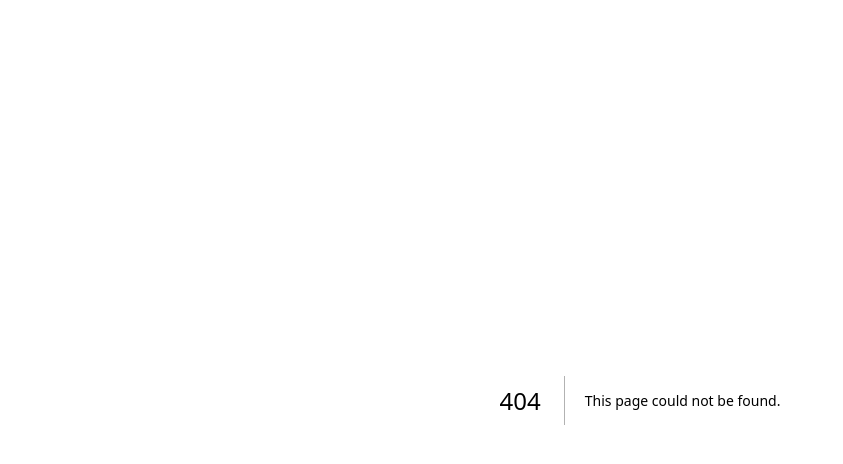
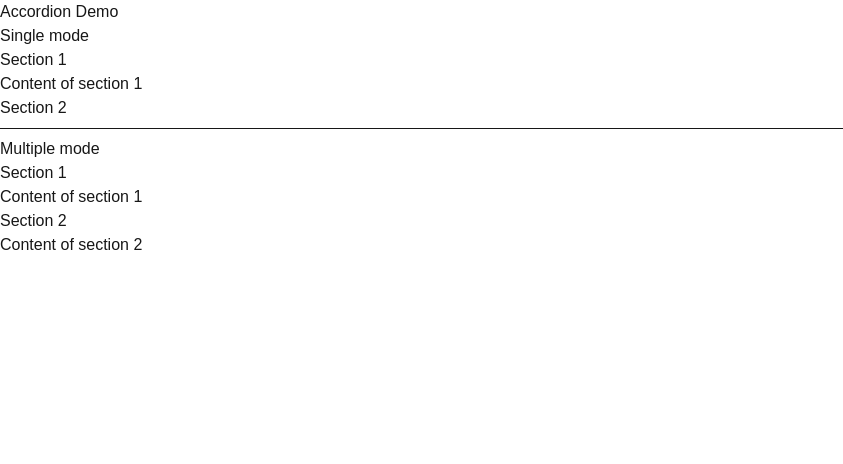
Before and after one commit to nytrimion/react-training, a Next.js app: page /accordion in a window 1280 px wide. Before the commit this address had no page. Shown: the top 464 px of the page, without its empty margins (0-843 px from the left). Built offline with nearby package versions, Linux system fonts and the light colour scheme.

Commit message:
feat: module 04 Accordion compound components

```diff
--- /dev/null
+++ b/src/app/accordion/page.tsx
@@ -0,0 +1,34 @@
+'use client'
+
+import { Accordion } from '@/components/Accordion'
+
+export default function AccordionPage() {
+  return (
+    <>
+      <h1>Accordion Demo</h1>
+      <h2>Single mode</h2>
+      <Accordion type="single" headingLevel={3} defaultValue="item-1">
+        <Accordion.Item value="item-1">
+          <Accordion.Trigger>Section 1</Accordion.Trigger>
+          <Accordion.Content>Content of section 1</Accordion.Content>
+        </Accordion.Item>
+        <Accordion.Item value="item-2">
+          <Accordion.Trigger>Section 2</Accordion.Trigger>
+          <Accordion.Content>Content of section 2</Accordion.Content>
+        </Accordion.Item>
+      </Accordion>
+      <hr className="my-2" />
+      <h2>Multiple mode</h2>
+      <Accordion type="multiple" defaultValue={['item-1', 'item-2']}>
+        <Accordion.Item value="item-1">
+          <Accordion.Trigger>Section 1</Accordion.Trigger>
+          <Accordion.Content>Content of section 1</Accordion.Content>
+        </Accordion.Item>
+        <Accordion.Item value="item-2">
+          <Accordion.Trigger>Section 2</Accordion.Trigger>
+          <Accordion.Content>Content of section 2</Accordion.Content>
+        </Accordion.Item>
+      </Accordion>
+    </>
+  )
+}
--- /dev/null
+++ b/src/components/Accordion/Accordion.tsx
@@ -0,0 +1,163 @@
+'use client'
+
+import { ReactNode, useMemo, useState } from 'react'
+import {
+  AccordionContext,
+  AccordionItemContext,
+  HeadingLevel,
+  useAccordionContext,
+  useAccordionItemContext,
+} from './AccordionContext'
+
+type AccordionProps = {
+  headingLevel?: HeadingLevel // default 3
+  children: ReactNode
+} & (
+  | {
+      type: 'single'
+      defaultValue?: string
+      value?: string
+      onValueChange?: (value: string | null) => void
+    }
+  | {
+      type: 'multiple'
+      defaultValue?: string[]
+      value?: string[]
+      onValueChange?: (value: string[]) => void
+    }
+)
+
+function AccordionRoot({
+  type,
+  defaultValue,
+  value,
+  onValueChange,
+  headingLevel = 3,
+  children,
+}: AccordionProps) {
+  const [internalValues, setInternalValues] = useState(() =>
+    resolveInternalValues(type, defaultValue)
+  )
+  const isControlled = value !== undefined
+  const openValues = useMemo(
+    () => (isControlled ? resolveInternalValues(type, value) : internalValues),
+    [internalValues, isControlled, type, value]
+  )
+  const toggle = (itemValue: string) => {
+    const newValue = toggleItemValue(type, itemValue, openValues)
+
+    if (!isControlled) {
+      setInternalValues(newValue)
+    }
+    if (type === 'single') {
+      onValueChange?.(newValue[0] ?? null)
+    } else {
+      onValueChange?.(newValue)
+    }
+  }
+
+  return (
+    <AccordionContext.Provider value={{ headingLevel, openValues, toggle }}>
+      <div>{children}</div>
+    </AccordionContext.Provider>
+  )
+}
+
+function resolveInternalValues(accordionType: AccordionProps['type'], value?: string | string[]) {
+  if (value === undefined) {
+    return []
+  }
+  switch (accordionType) {
+    case 'single':
+      if (typeof value !== 'string') {
+        throw new Error('Single accordion type expects string value')
+      }
+      return [value]
+    case 'multiple':
+      if (!Array.isArray(value)) {
+        throw new Error('Multiple accordion type expects array value')
+      }
+      return value
+    default:
+      accordionType satisfies never
+      return []
+  }
+}
+
+function toggleItemValue(
+  accordionType: AccordionProps['type'],
+  itemValue: string,
+  openValues: string[]
+) {
+  switch (accordionType) {
+    case 'single':
+      return openValues.includes(itemValue) ? [] : [itemValue]
+    case 'multiple':
+      return openValues.includes(itemValue)
+        ? openValues.filter((value) => value !== itemValue)
+        : [...openValues, itemValue]
+    default:
+      accordionType satisfies never
+      return []
+  }
+}
+
+interface AccordionItemProps {
+  value: string
+  children: ReactNode
+}
+
+function AccordionItem({ value, children }: AccordionItemProps) {
+  const accordion = useAccordionContext()
+  const isOpen = accordion.openValues.includes(value)
+
+  return (
+    <AccordionItemContext.Provider value={{ value, isOpen }}>
+      <div>{children}</div>
+    </AccordionItemContext.Provider>
+  )
+}
+
+function AccordionTrigger({ children }: { children: ReactNode }) {
+  const accordion = useAccordionContext()
+  const item = useAccordionItemContext()
+  const Heading = `h${accordion.headingLevel}` as const
+  const contentId = `accordion-content-${item.value}`
+  const triggerId = `accordion-trigger-${item.value}`
+
+  const handleToggle = () => accordion.toggle(item.value)
+
+  return (
+    <Heading>
+      <button
+        id={triggerId}
+        type="button"
+        onClick={handleToggle}
+        aria-expanded={item.isOpen}
+        aria-controls={contentId}
+      >
+        {children}
+      </button>
+    </Heading>
+  )
+}
+
+function AccordionContent({ children }: { children: ReactNode }) {
+  const item = useAccordionItemContext()
+  const contentId = `accordion-content-${item.value}`
+  const triggerId = `accordion-trigger-${item.value}`
+
+  if (!item.isOpen) return null
+
+  return (
+    <div id={contentId} role="region" aria-labelledby={triggerId}>
+      {children}
+    </div>
+  )
+}
+
+export const Accordion = Object.assign(AccordionRoot, {
+  Item: AccordionItem,
+  Trigger: AccordionTrigger,
+  Content: AccordionContent,
+})
--- /dev/null
+++ b/src/components/Accordion/AccordionContext.tsx
@@ -0,0 +1,35 @@
+import { createContext, useContext } from 'react'
+
+export type HeadingLevel = 1 | 2 | 3 | 4 | 5 | 6
+
+interface AccordionContextType {
+  headingLevel: HeadingLevel
+  openValues: string[]
+  toggle: (itemValue: string) => void
+}
+
+interface AccordionItemContextType {
+  value: string
+  isOpen: boolean
+}
+
+export const AccordionContext = createContext<AccordionContextType | null>(null)
+export const AccordionItemContext = createContext<AccordionItemContextType | null>(null)
+
+export function useAccordionContext(): AccordionContextType {
+  const context = useContext(AccordionContext)
+
+  if (!context) {
+    throw new Error('Accordion compound components must be used within <Accordion>')
+  }
+  return context
+}
+
+export function useAccordionItemContext(): AccordionItemContextType {
+  const context = useContext(AccordionItemContext)
+
+  if (!context) {
+    throw new Error('Accordion.Trigger/Content must be used within <Accordion.Item>')
+  }
+  return context
+}
--- /dev/null
+++ b/src/components/Accordion/index.ts
@@ -0,0 +1,2 @@
+export { Accordion } from './Accordion'
+export { useAccordionContext, useAccordionItemContext } from './AccordionContext'
```
Also changed, not shown: 1 other file (tests, documents, lock files or other folders).
